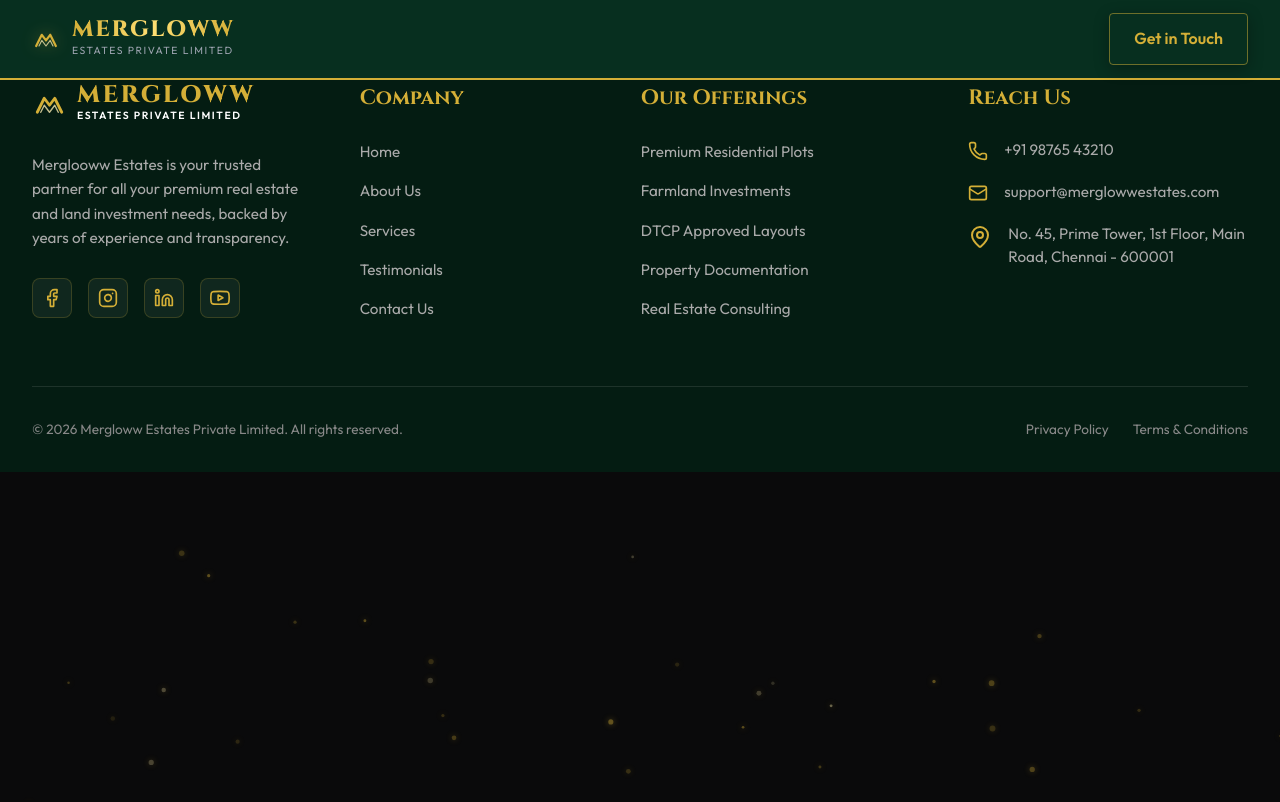
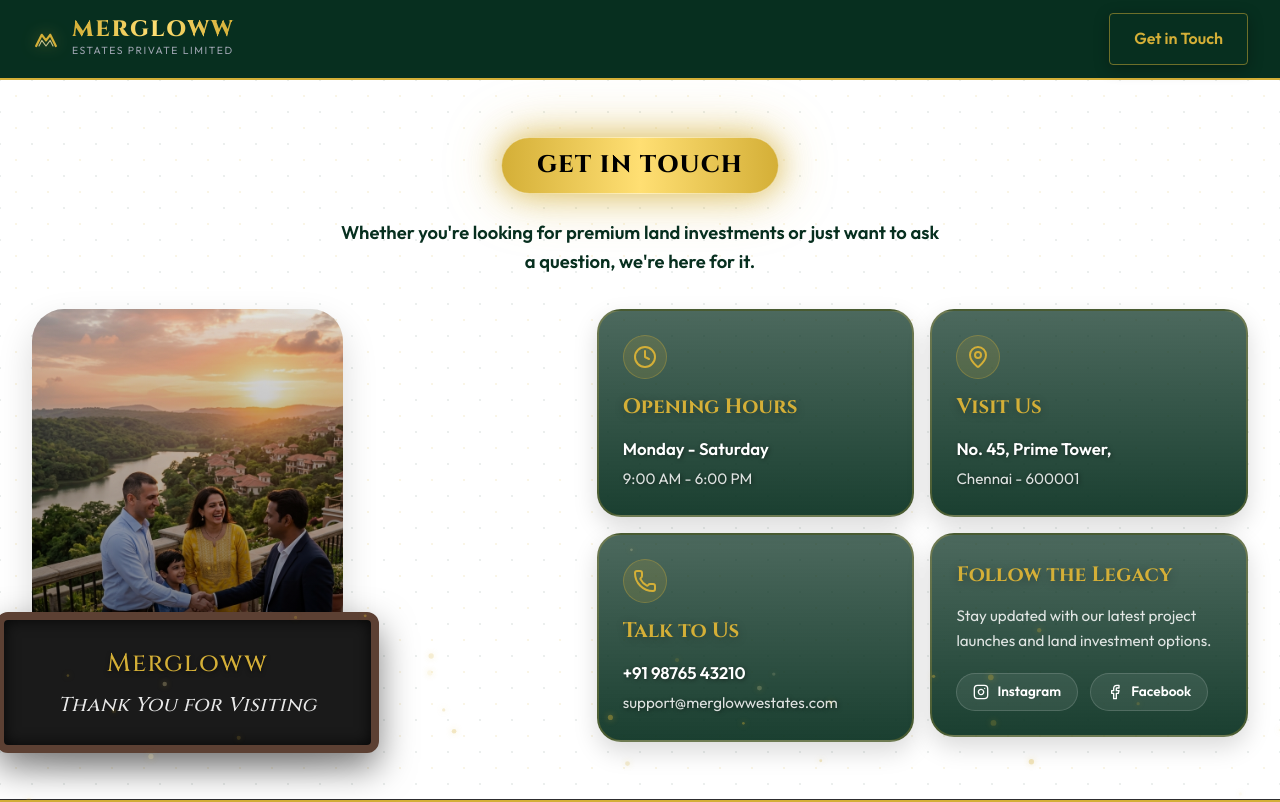
Before and after one commit to ranjithkannan108/mergloww, a React (Vite) app: page /contact in a window 1280 px wide. Shown: the top 802 px of the page. Built offline with nearby package versions, Linux system fonts and the light colour scheme; a web font is replaced by a local one.

Commit message:
Extract Contact to separate page and optimize layout to fit in one frame

```diff
--- a/src/App.jsx
+++ b/src/App.jsx
@@ -72,13 +72,18 @@
     <Home />
     <About />
     <Testimonials />
-    <Contact />
   </div>
 );
 
 const ServicesPage = () => (
   <div className="fade-in" style={{ paddingTop: '80px' }}>
     <Services />
+  </div>
+);
+
+const ContactPage = () => (
+  <div className="fade-in" style={{ paddingTop: '80px' }}>
+    <Contact />
   </div>
 );
 
@@ -96,6 +101,7 @@
             <Route path="/" element={<HomePage />} />
             <Route path="/services" element={<ServicesPage />} />
             <Route path="/services/:serviceId" element={<div className="fade-in"><ServiceDetail /></div>} />
+            <Route path="/contact" element={<ContactPage />} />
           </Routes>
         </main>
         <Footer />
--- a/src/components/Contact.css
+++ b/src/components/Contact.css
@@ -1,5 +1,5 @@
 .contact-section {
-  padding: 80px 0;
+  padding: 40px 0;
   background-color: #ffffff;
   background-image: radial-gradient(rgba(212, 175, 55, 0.12) 1.5px, transparent 1.5px), radial-gradient(rgba(7, 47, 31, 0.08) 1.5px, transparent 1.5px);
   background-size: 32px 32px;
@@ -7,11 +7,15 @@
   color: #072F1F;
   border-bottom: 1px solid var(--border-color);
   position: relative;
+  min-height: calc(100vh - 80px);
+  display: flex;
+  align-items: center;
+  width: 100%;
 }
 
 .contact-header {
   text-align: center;
-  margin-bottom: 4rem;
+  margin-bottom: 2rem;
 }
 
 .contact-badge {
@@ -43,7 +47,7 @@
 .contact-grid {
   display: grid;
   grid-template-columns: 0.9fr 1.1fr;
-  gap: 3.5rem;
+  gap: 2rem;
   align-items: stretch;
 }
 
@@ -52,14 +56,14 @@
   position: relative;
   border-radius: 32px;
   overflow: visible;
-  min-height: 480px;
+  min-height: 380px;
   background-size: cover;
   background-position: center;
   background-repeat: no-repeat;
   box-shadow: 0 15px 35px rgba(0, 0, 0, 0.15);
   display: flex;
   align-items: flex-end;
-  padding: 2.5rem;
+  padding: 1.5rem;
 }
 
 .contact-image-overlay {
@@ -116,13 +120,13 @@
 .contact-cards-grid {
   display: grid;
   grid-template-columns: repeat(2, 1fr);
-  gap: 1.5rem;
+  gap: 1rem;
 }
 
 .contact-info-card {
   background: linear-gradient(180deg, rgba(7, 47, 31, 0.72) 0%, rgba(7, 47, 31, 0.92) 100%);
   border-radius: 24px;
-  padding: 2rem;
+  padding: 1.5rem;
   box-shadow: 0 10px 25px rgba(0, 0, 0, 0.15);
   border: 2px solid rgba(212, 175, 55, 0.25);
   display: flex;
@@ -145,7 +149,7 @@
   display: flex;
   align-items: center;
   justify-content: center;
-  margin-bottom: 1.25rem;
+  margin-bottom: 0.75rem;
   border: 1px solid rgba(212, 175, 55, 0.3);
 }
 
--- a/src/components/Footer.jsx
+++ b/src/components/Footer.jsx
@@ -68,7 +68,7 @@
               <li><a href="/" onClick={(e) => handleNavClick(e, '/', 'about')} className="footer-link">About Us</a></li>
               <li><Link to="/services" className="footer-link">Services</Link></li>
               <li><a href="/" onClick={(e) => handleNavClick(e, '/', 'testimonials')} className="footer-link">Testimonials</a></li>
-              <li><a href="/" onClick={(e) => handleNavClick(e, '/', 'contact')} className="footer-link">Contact Us</a></li>
+              <li><Link to="/contact" className="footer-link">Contact Us</Link></li>
             </ul>
           </div>
 
--- a/src/components/Header.jsx
+++ b/src/components/Header.jsx
@@ -64,13 +64,13 @@
           <a href="/" onClick={(e) => handleNavClick(e, '/', 'about')} className="nav-link"><span>About</span></a>
           <Link to="/services" onClick={closeMenu} className="nav-link"><span>Services</span></Link>
           <a href="/" onClick={(e) => handleNavClick(e, '/', 'testimonials')} className="nav-link"><span>Testimonials</span></a>
-          <a href="/" onClick={(e) => handleNavClick(e, '/', 'contact')} className="nav-link"><span>Contact</span></a>
+          <Link to="/contact" onClick={closeMenu} className="nav-link"><span>Contact</span></Link>
         </nav>
 
         <div className="header-actions">
-          <a href="/" onClick={(e) => handleNavClick(e, '/', 'contact')} className="btn-primary glow-btn" style={{ textDecoration: 'none' }}>
+          <Link to="/contact" onClick={closeMenu} className="btn-primary glow-btn" style={{ textDecoration: 'none' }}>
             <span>Get in Touch</span>
-          </a>
+          </Link>
         </div>
 
         <button className={`hamburger ${isMobileMenuOpen ? 'open' : ''}`} onClick={toggleMenu} aria-label="Toggle Navigation">
@@ -85,10 +85,10 @@
         <a href="/" onClick={(e) => handleNavClick(e, '/', 'about')} className="mobile-link"><span>About</span></a>
         <Link to="/services" onClick={closeMenu} className="mobile-link"><span>Services</span></Link>
         <a href="/" onClick={(e) => handleNavClick(e, '/', 'testimonials')} className="mobile-link"><span>Testimonials</span></a>
-        <a href="/" onClick={(e) => handleNavClick(e, '/', 'contact')} className="mobile-link"><span>Contact</span></a>
-        <a href="/" className="btn-primary mobile-btn glow-btn" onClick={(e) => handleNavClick(e, '/', 'contact')} style={{ textDecoration: 'none', textAlign: 'center' }}>
+        <Link to="/contact" onClick={closeMenu} className="mobile-link"><span>Contact</span></Link>
+        <Link to="/contact" className="btn-primary mobile-btn glow-btn" onClick={closeMenu} style={{ textDecoration: 'none', textAlign: 'center' }}>
           <span>Get in Touch</span>
-        </a>
+        </Link>
       </nav>
     </header>
   );
```
